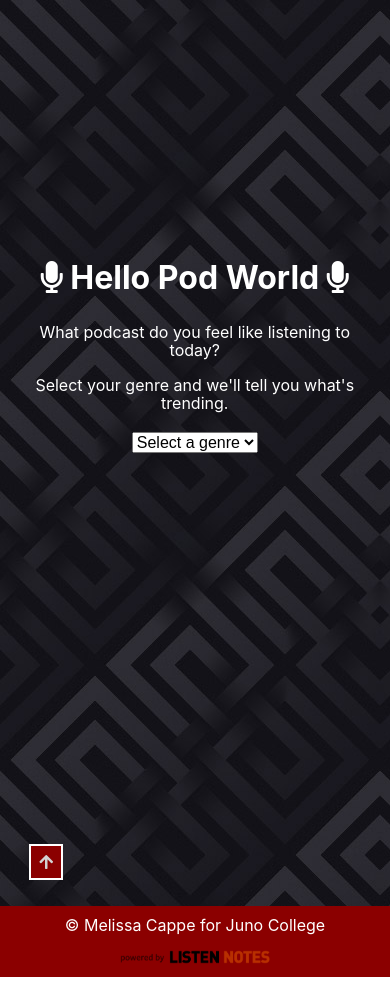
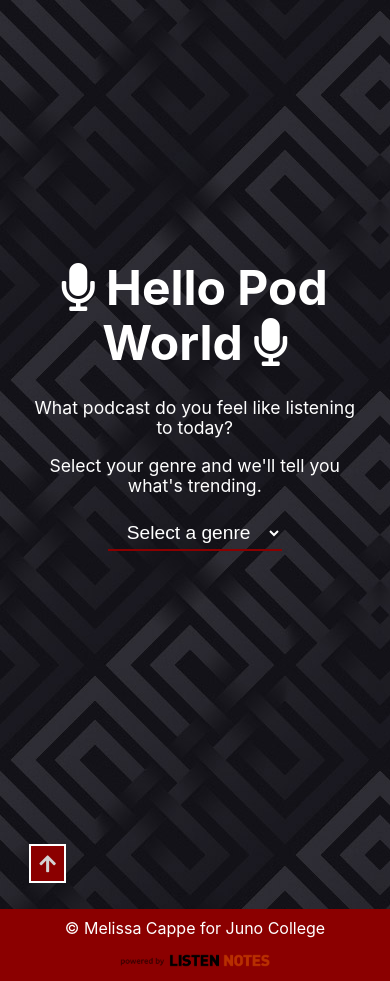
Before and after one commit to MCappe/melissa-cappe-project-5, a React (Create React App) app: page / in a window 390 px wide. Built offline with nearby package versions, Linux system fonts and the light colour scheme.

Commit message:
clean up and responsive :panda_face:

```diff
--- a/src/App.css
+++ b/src/App.css
@@ -12,6 +12,7 @@ html { -moz-box-sizing: border-box; -webkit-box-sizing: border-box; box-sizing:
   max-width: 1280px;
   width: 85%;
   margin: 0 auto;
+  font-size: 62.5%;
 }
 
 .selections {
@@ -39,11 +40,32 @@ header p {
 h1 {
   padding: 10px;
   margin: 0;
+  font-size: 4rem;
+}
+
+p {
+  font-size: 1.5rem;
+}
+
+h2 {
+  font-size: 2rem;
 }
 
 .animate__animated.animate__backInLeft {
   --animate-duration: 2s;
 }
+
+select {
+  padding: 5px 15px;
+  background: transparent;
+  border: none;
+  outline: none;
+  border-bottom: 2px solid darkred;
+  color: white;
+  font-size: 1.2rem;
+}
+
+
 
 .container {
   display: flex;
@@ -67,12 +89,20 @@ li.container {
   margin-left: 15px;
 }
 
+.podInfo a {
+  text-decoration: none;
+  color: lightgrey;
+  font-weight: bold;
+  font-size: 1.2rem;
+}
+
 .fa-arrow-up {
   padding: 8px;
   margin-bottom: 10px;
   border: 2px solid white;
   background-color: darkred;
   color: lightgrey;
+  font-size: 1.2rem;
 }
 
 .fa-arrow-up:hover,
@@ -80,6 +110,7 @@ li.container {
   background-color: white;
   border: 2px solid black;
   color: black;
+
 }
 
 footer {
@@ -89,6 +120,7 @@ footer {
 
 footer p {
   padding-top: 10px;
+  font-size: 1rem;
 }
 
 footer a {
@@ -108,12 +140,16 @@ footer a:focus {
 
 /* Responsive Design */
 
-/* Portrait tablet and small desktops */
-@media (max-width: 940px) {
-}
-
 /* Landscape phone to portrait tablet */
 @media (max-width: 768px) {
+  h1 {
+    font-size: 3rem;
+  }
+
+  p {
+    font-size: 1.1rem;
+  }
+
   .container {
     flex-direction: column;
   }
@@ -124,6 +160,12 @@ footer a:focus {
     margin-right: auto;
     margin-left: auto;
   }
+
+  .podInfo {
+    text-align: center;
+    padding-bottom: 20px;
+  }
+
 }
 
 /* Landscape phones and down */
--- a/src/App.js
+++ b/src/App.js
@@ -14,7 +14,6 @@ class App extends Component {
       podcasts: []
     };
     this.resultsRef = createRef();
-    // this.topRef = createRef();
   }
 
   getPodcasts (idValue) {
@@ -35,7 +34,6 @@ class App extends Component {
         podcasts: response.data.podcasts
       })
       this.executeScroll();
-      // this.scrollBackUp();
     })
 
 
@@ -50,12 +48,6 @@ class App extends Component {
 
   executeScroll = () => this.resultsRef.current.scrollIntoView()
 
-  // scrollBackUp = () => this.topRef.current.scrollIntoView()
-
-  componentDidMount() {
-
-
-  }
 
   render() {
     return (
@@ -74,7 +66,7 @@ class App extends Component {
                 key={pod.id}
                 podImage={pod.image}
                 podTitle={pod.title}
-                podDescription={pod.description}/>
+                podDescription={pod.website}/>
               )
             })
           }
@@ -96,5 +88,3 @@ class App extends Component {
 
 
 export default App;
-
-// ref = { this.topRef }
--- a/src/Podcasts.js
+++ b/src/Podcasts.js
@@ -12,7 +12,8 @@ class Podcasts extends Component {
                             </div>
                             <div className="podInfo">
                                 <h2>{this.props.podTitle}</h2>
-                                <p>{this.props.podDescription}</p>
+                                <a href={this.props.podDescription} target="_blank" rel="noreferrer">Podcast Website</a>
+
                             </div>
                         </li>
                     </ul>
--- a/src/Select.js
+++ b/src/Select.js
@@ -10,13 +10,13 @@ class Select extends Component {
                 <div className="select">
                     <form className="selections animate__animated animate__backInLeft">
                         <label htmlFor="">
-                            <select name="podcasts" id="pods" className="select" onChange={this.props.change}>
+                            <select name="podcasts" id="pods" className="select" onChange={this.props.change} aria-label="Choose an option to sort the podcasts by genre">
                                 <option>Select a genre</option>
-                                <option value="135">True Crime</option>
-                                <option value="77">Sports</option>
-                                <option value="68">TV and Film</option>
-                                <option value="133">Comedy</option>
-                                <option value="99">News</option>
+                                <option value="135" aria-label="True Crime">True Crime</option>
+                                <option value="77" aria-label="Sports">Sports</option>
+                                <option value="68" aria-label="TV and Film">TV and Film</option>
+                                <option value="133" aria-label="Comedy">Comedy</option>
+                                <option value="99" aria-label="News">News</option>
                             </select>
                         </label>
                     </form>
```
Also changed, not shown: src/ScrollUp.js (deleted, +0 -15 lines), src/jukka-aalho-OaPksPcVp50-unsplash.jpg (deleted), 1 other file (tests, documents, lock files or other folders).
